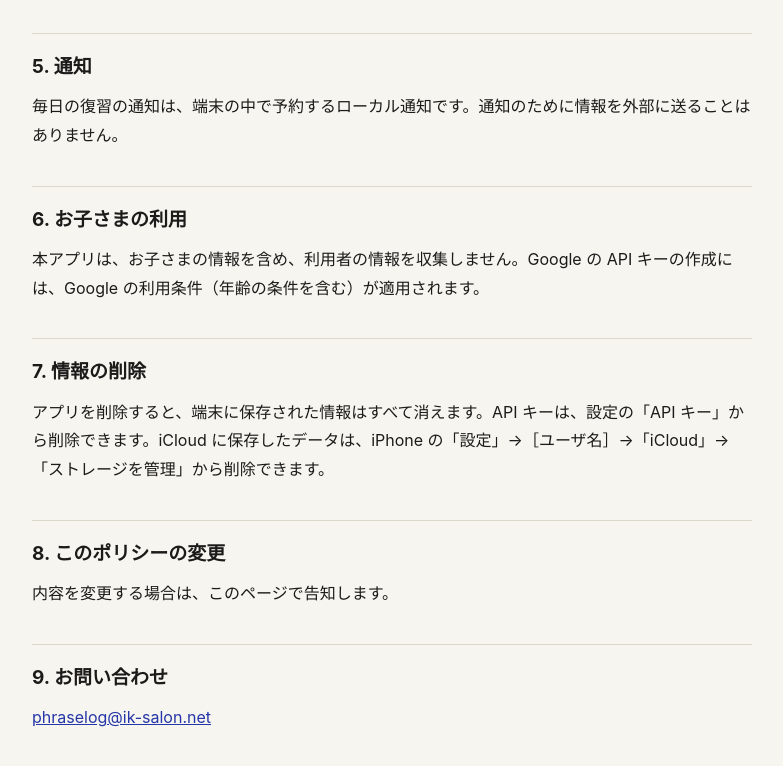
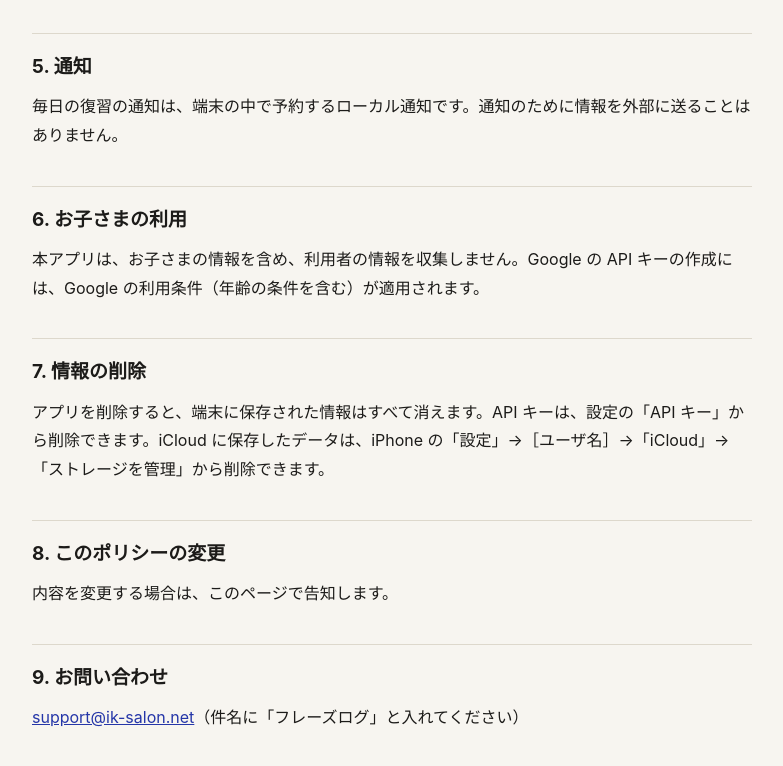
Before and after one commit to kigays/phraselog, a plain HTML site: page privacy.html in a window 1280 px wide. Shown: the part 1341-2107 px from the top of the page, without its empty margins (248-1031 px from the left). Drawn offline with Linux system fonts and the light colour scheme.

Commit message:
サイトの連絡先を既存の support@ik-salon.net にする
Co-Authored-By: Claude Opus 5.5 <noreply@anthropic.com>

```diff
--- a/privacy.html
+++ b/privacy.html
@@ -64,7 +64,7 @@
   <p>内容を変更する場合は、このページで告知します。</p>
 
   <h2>9. お問い合わせ</h2>
-  <p><a href="mailto:phraselog@ik-salon.net">phraselog@ik-salon.net</a></p>
+  <p><a href="mailto:support@ik-salon.net?subject=%E3%83%95%E3%83%AC%E3%83%BC%E3%82%BA%E3%83%AD%E3%82%B0">support@ik-salon.net</a>（件名に「フレーズログ」と入れてください）</p>
 </main>
 </body>
 </html>
```
Also changed, not shown: support.html (+1 -1 lines).
